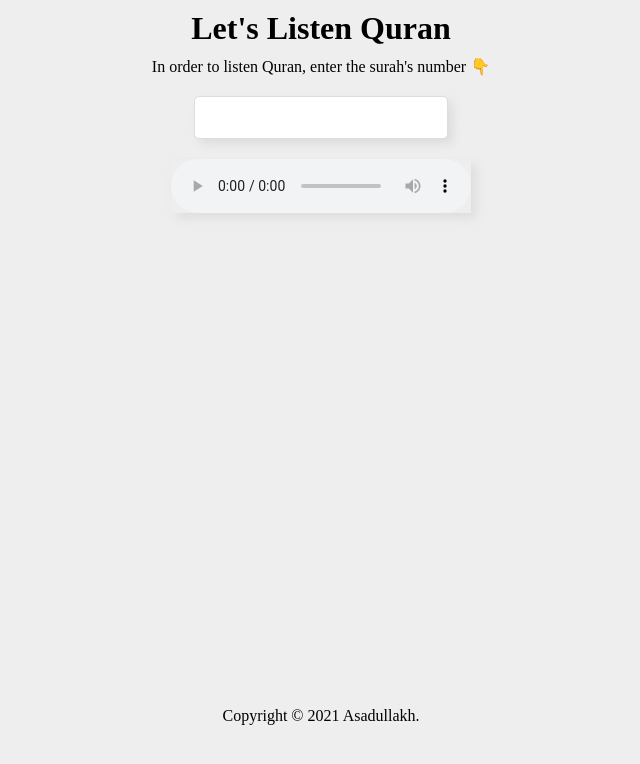
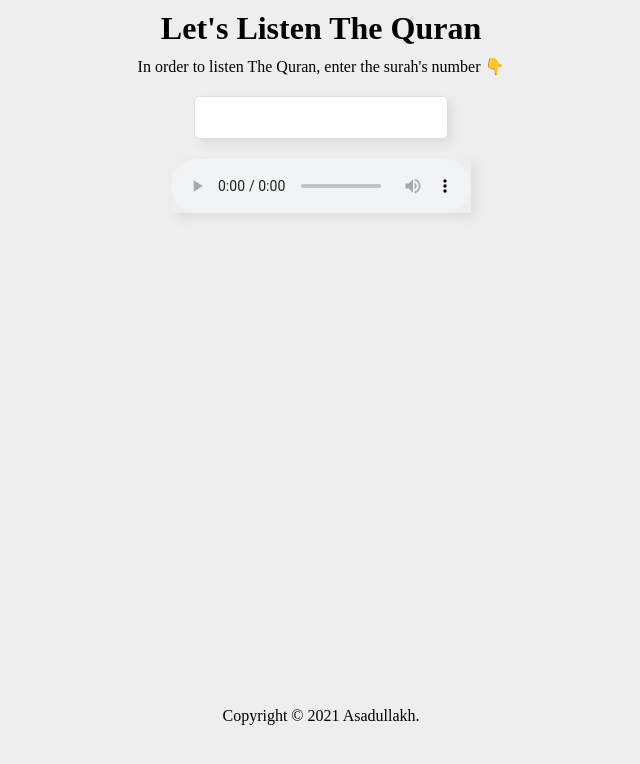
Before and after one commit to asadullakkh/listen-the-Quran, a plain HTML site: page index.html in a window 1280 px wide. Shown: the whole page, without its empty margins (329-969 px from the left). Drawn offline with Linux system fonts and the light colour scheme.

Commit message:
fixed some bugs

```diff
--- a/index.html
+++ b/index.html
@@ -8,9 +8,9 @@
     <title>Listen Quran</title>
   </head>
   <body>
-    <h1 class="title">Let's Listen Quran</h1>
+    <h1 class="title">Let's Listen The Quran</h1>
     <p class="description">
-      In order to listen Quran, enter the surah's number 👇
+      In order to listen The Quran, enter the surah's number 👇
     </p>
     <div><input type="number" class="QuranOrder" id="surahNumber" /></div>
     <audio controls src="" class="QuranAudio" autoplay="autoplay"></audio>
```
